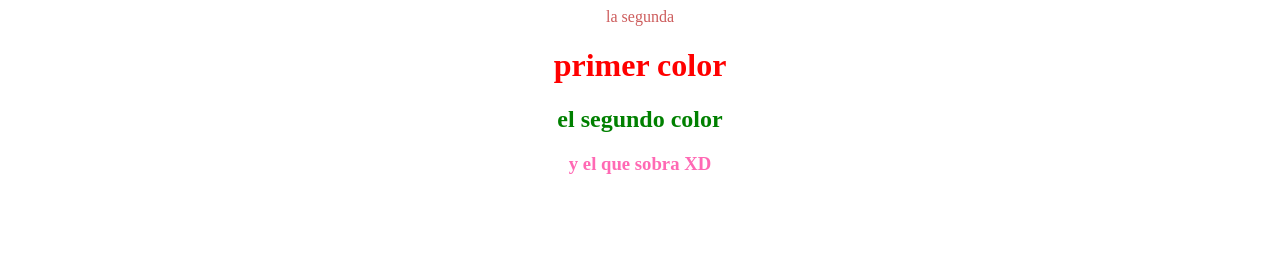
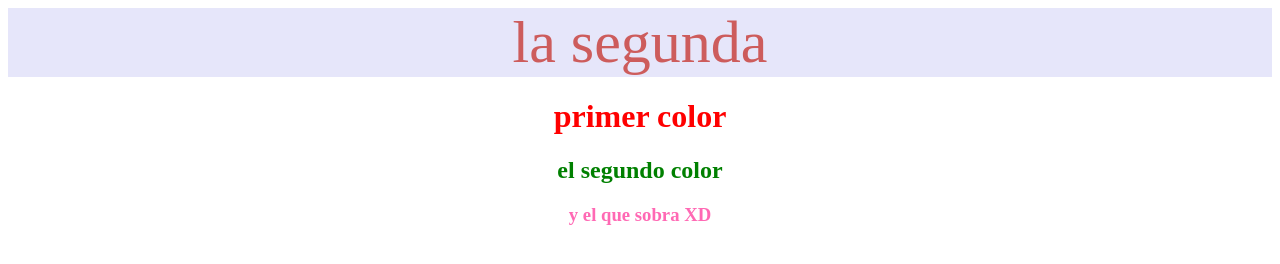
Before and after one commit to DylannST/practicandoCod, a plain HTML site: page index.html in a window 1280 px wide. Drawn offline with Linux system fonts and the light colour scheme.

Commit message:
agregue un recuadro con diseño

```diff
--- a/css/estilos.css
+++ b/css/estilos.css
@@ -17,4 +17,7 @@ margin: auto;
 .developer{
     text-align: center;
     color: indianred;
+    font-size: 60px;
+    background-color: lavender;
+
 }
```
